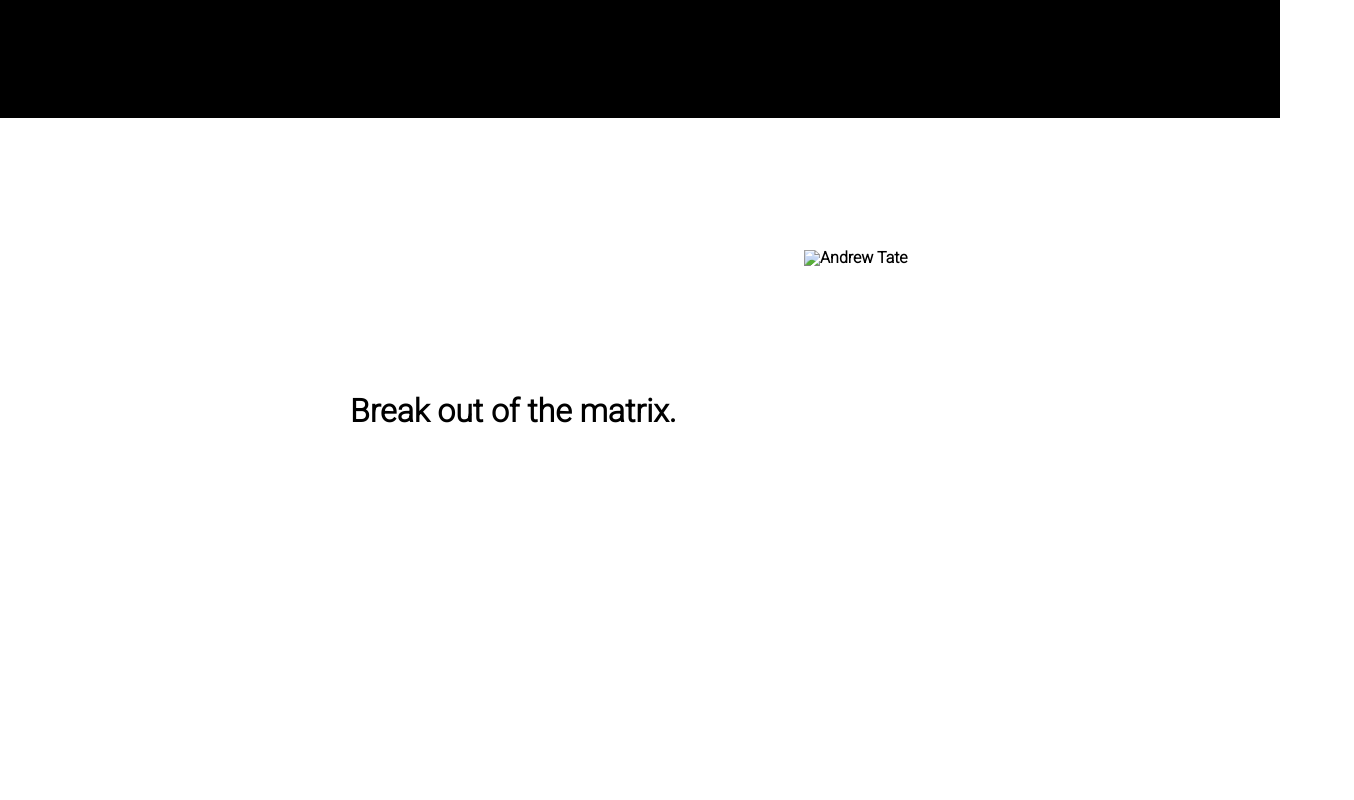
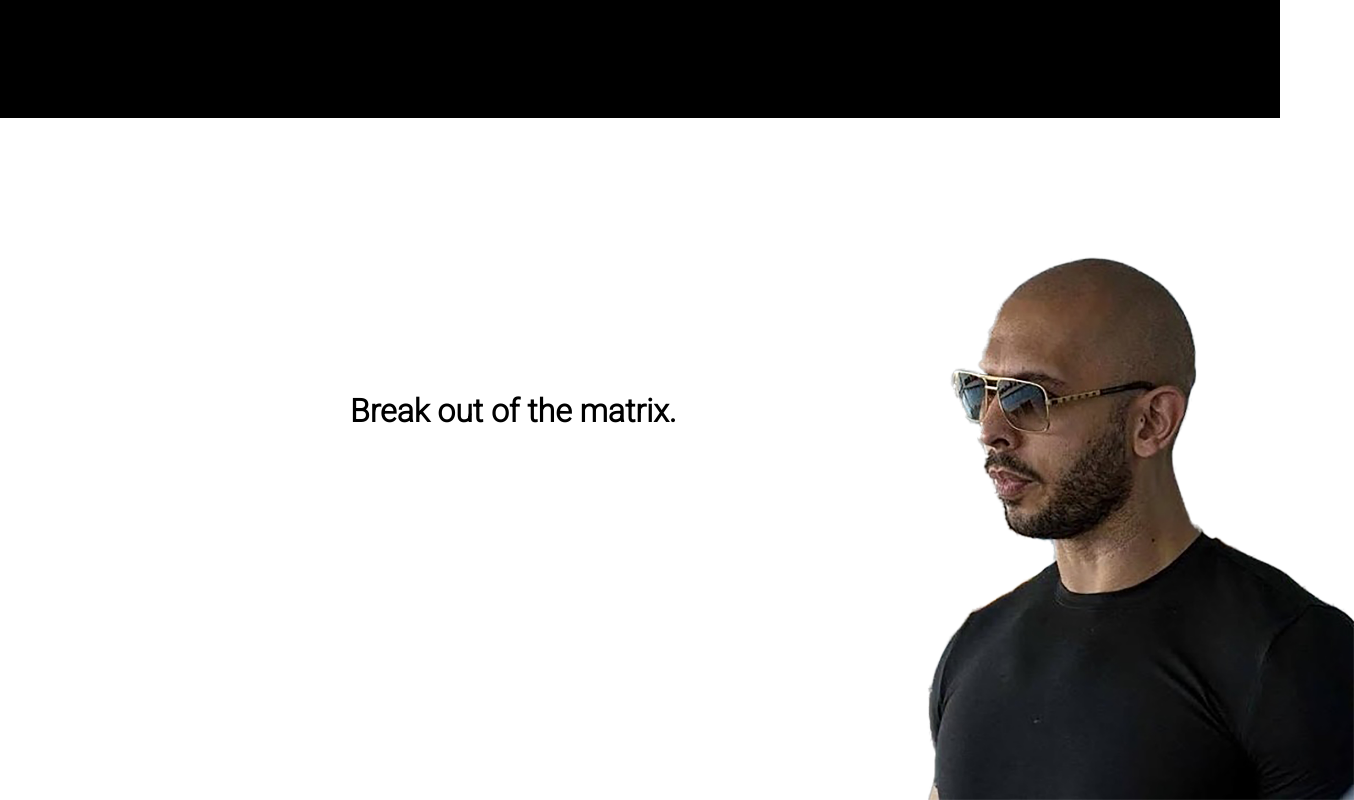
Before and after one commit to sunsesvasko/Andrew-Tate-Tribute-Page, a plain HTML site: page index.html in a window 1280 px wide. Shown: the part 605-1405 px from the top of the page, 1354 px wide, since content can reach past the window. Drawn offline with Linux system fonts and the light colour scheme; the site is published under a folder, as on GitHub Pages, so addresses that start at the root find nothing.

Commit message:
Commit #2
Small index.html change.

```diff
--- a/index.html
+++ b/index.html
@@ -19,7 +19,7 @@
             <p class="section__quote__paragraph">
                 Break out of the matrix.
             </p>
-            <img src="/andrew.jpg" alt="Andrew Tate" id="andrewTate">
+            <img src="andrew.jpg" alt="Andrew Tate" id="andrewTate">
         </section>
         <section class="section__biography">
 
```
